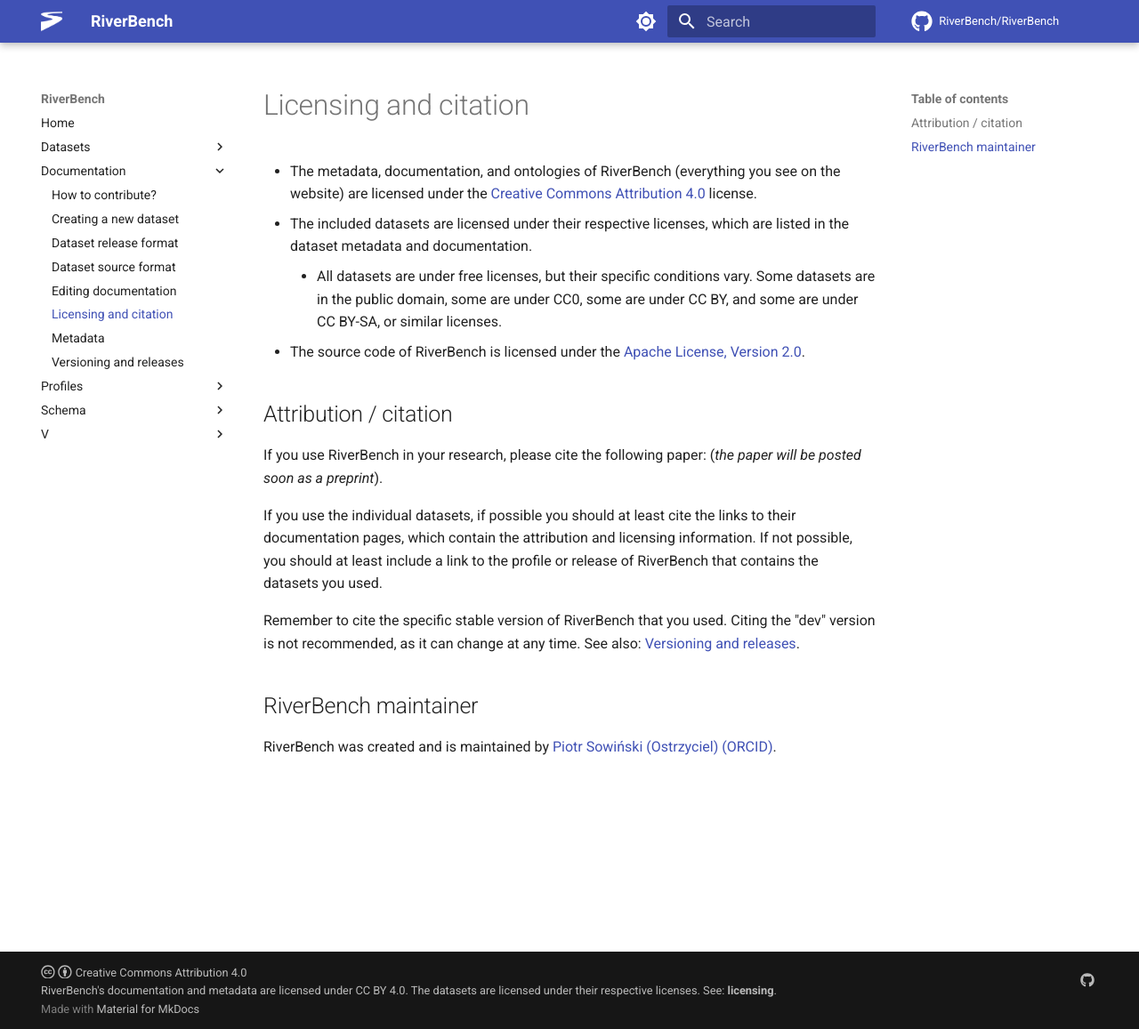
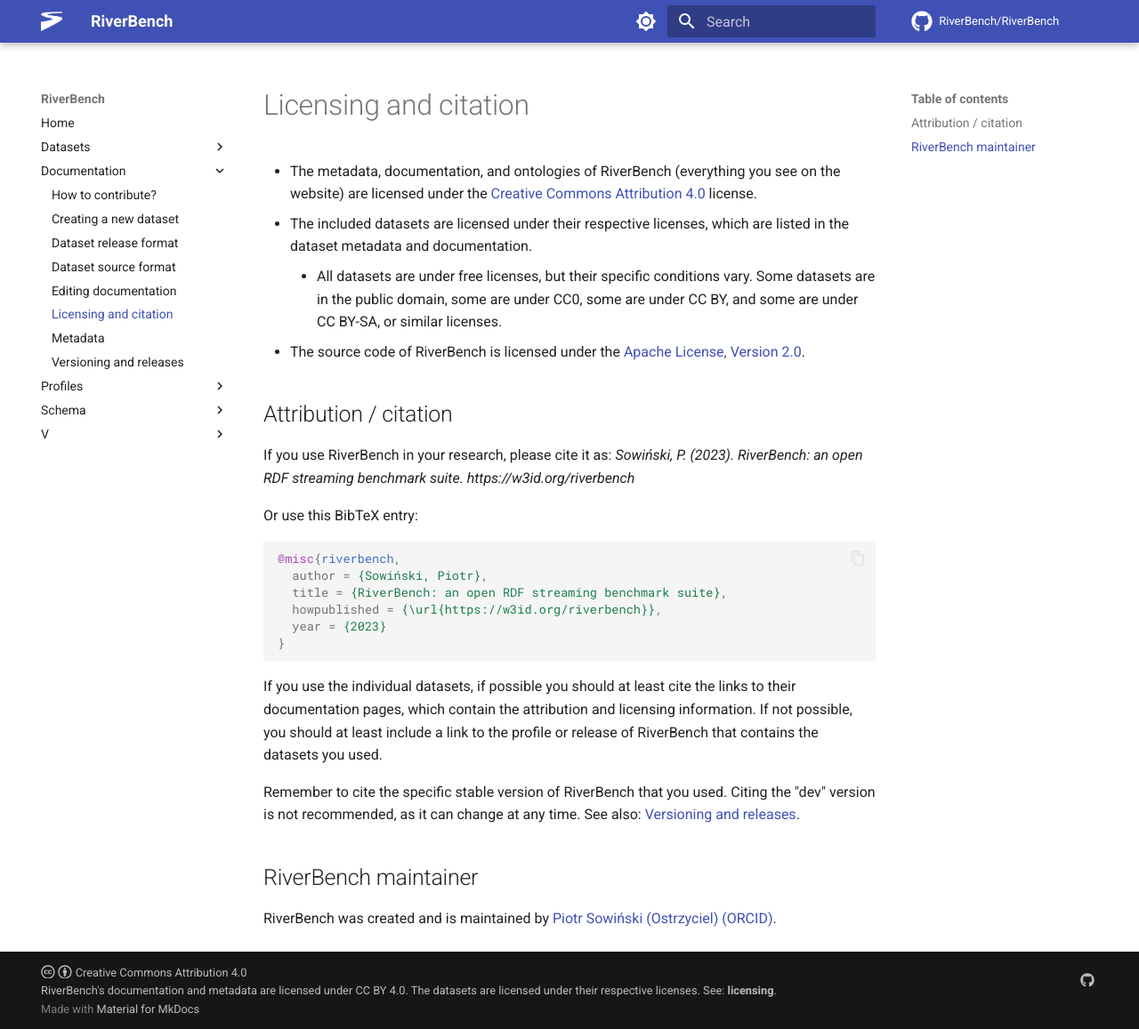
Before and after one commit to RiverBench/riverbench.github.io, an MkDocs documentation site: the page built from docs/documentation/licensing.md, in a window 1280 px wide and 1157 px high. Shown: the whole window at 89% size. Built offline with MkDocs 1.6.1 and Material for MkDocs 9.7.7, drawn with Linux system fonts in a browser that asks for light colours; comment, search, counter and statistics services are not loaded.

Commit message:
Add info about citing RiverBench

````diff
--- a/docs/documentation/licensing.md
+++ b/docs/documentation/licensing.md
@@ -7,7 +7,18 @@
 
 ## Attribution / citation
 
-If you use RiverBench in your research, please cite the following paper: (*the paper will be posted soon as a preprint*).
+If you use RiverBench in your research, please cite it as: *Sowiński, P. (2023). RiverBench: an open RDF streaming benchmark suite. https://w3id.org/riverbench*
+
+Or use this BibTeX entry:
+
+```bibtex
+@misc{riverbench,
+  author = {Sowiński, Piotr},
+  title = {RiverBench: an open RDF streaming benchmark suite},
+  howpublished = {\url{https://w3id.org/riverbench}},
+  year = {2023}
+}
+```
 
 If you use the individual datasets, if possible you should at least cite the links to their documentation pages, which contain the attribution and licensing information. If not possible, you should at least include a link to the profile or release of RiverBench that contains the datasets you used.
 
````
